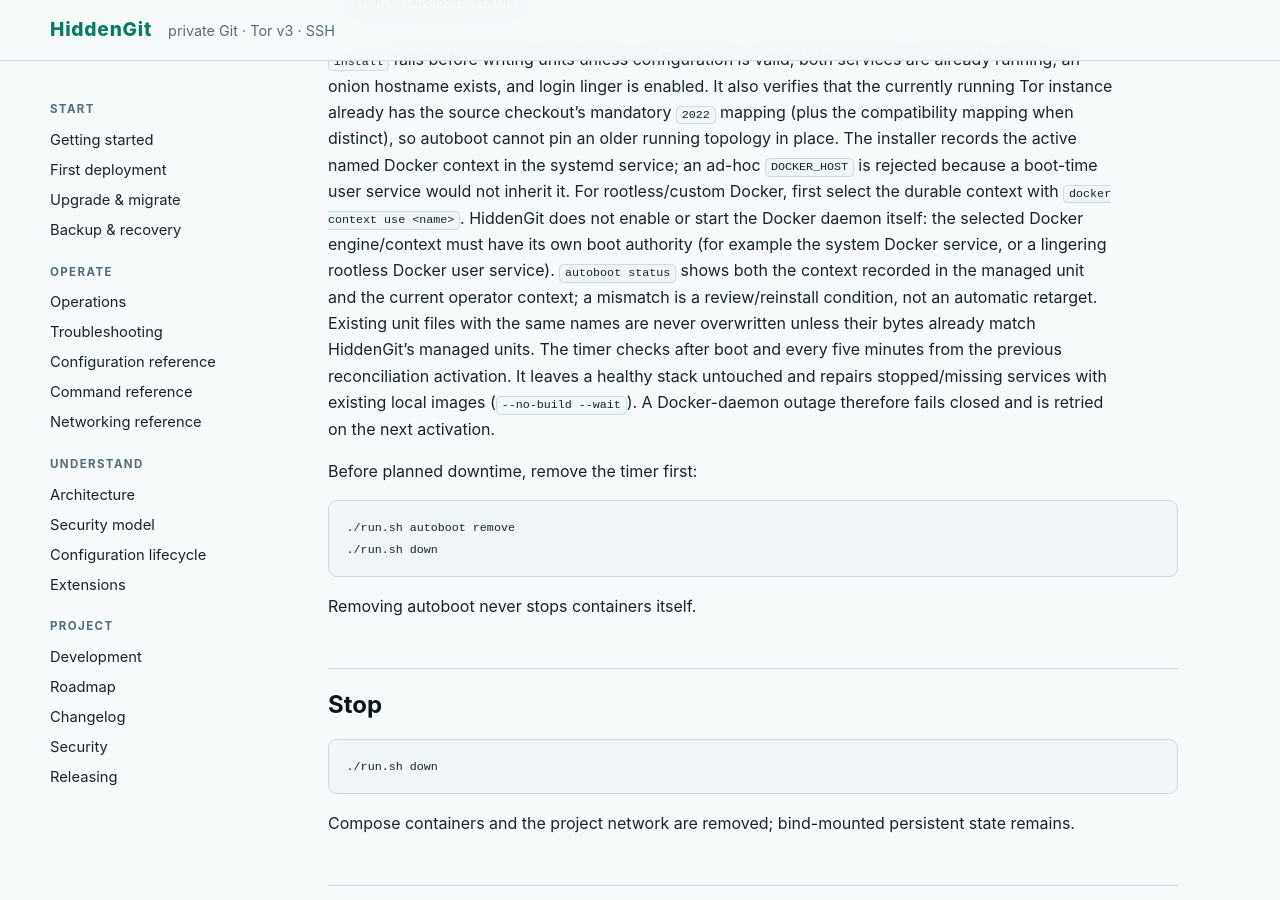
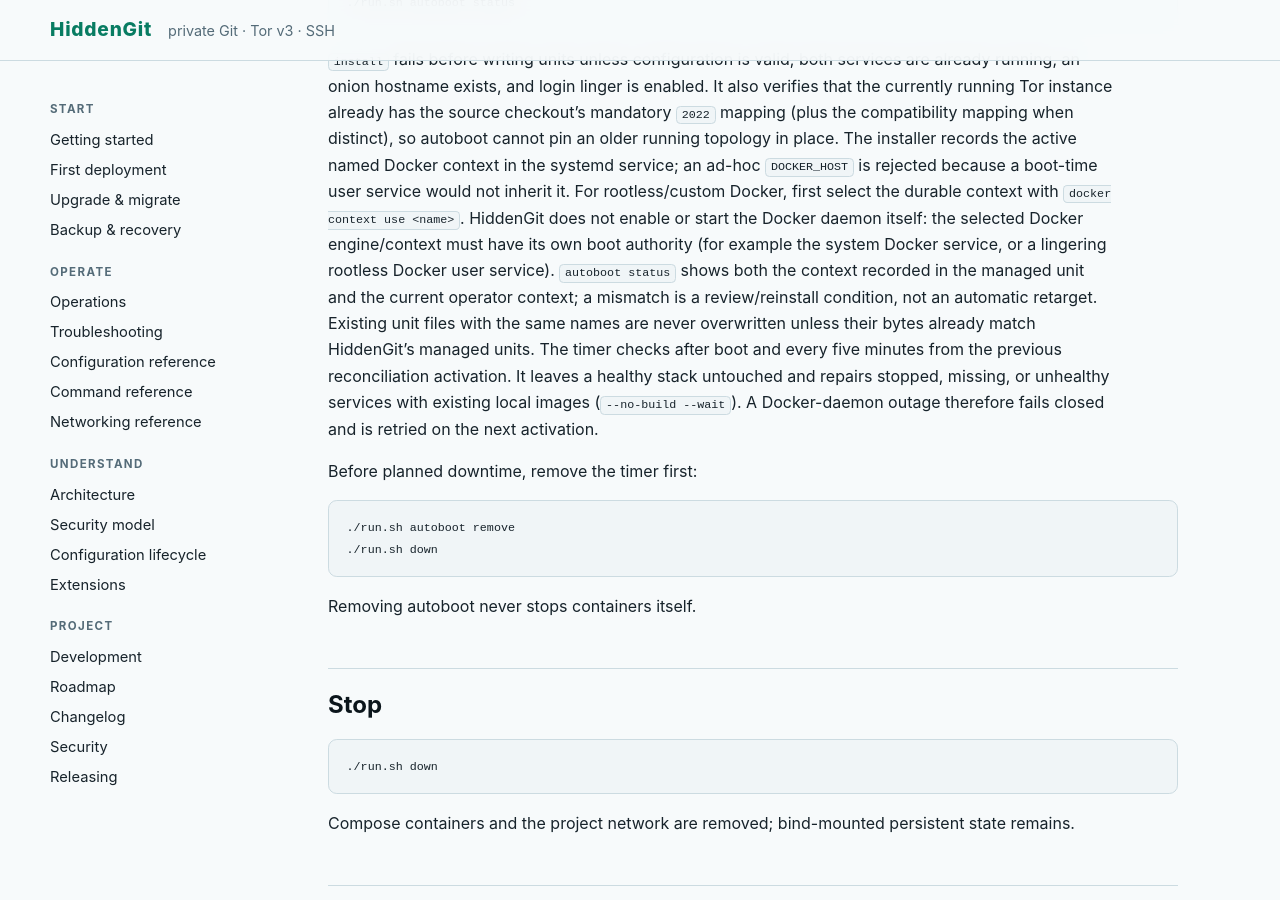
Before and after one commit to fkr-0/hidden-git, a Jekyll site: the page built from docs/how-to/operations.md, in a window 1280 px wide and 900 px high, scrolled down 1022 px. Built offline with Jekyll 4.4.1, drawn with Linux system fonts in a browser that asks for light colours.

```diff
--- a/docs/how-to/operations.md
+++ b/docs/how-to/operations.md
@@ -56,9 +56,9 @@ a mismatch is a review/reinstall condition, not an automatic retarget.
 Existing unit files with the same names are never overwritten unless their bytes
 already match HiddenGit's managed units. The timer checks after boot and every
 five minutes from the previous reconciliation activation. It leaves a healthy
-stack untouched and repairs stopped/missing services with existing local images
-(`--no-build --wait`). A Docker-daemon outage therefore fails closed and is
-retried on the next activation.
+stack untouched and repairs stopped, missing, or unhealthy services with existing
+local images (`--no-build --wait`). A Docker-daemon outage therefore fails closed
+and is retried on the next activation.
 
 Before planned downtime, remove the timer first:
 
```
Also changed, not shown: ARCHITECTURE.md (+3 -3 lines), docs/reference/commands.md (+1 -1 lines), CHANGELOG.md, 2 other files.
